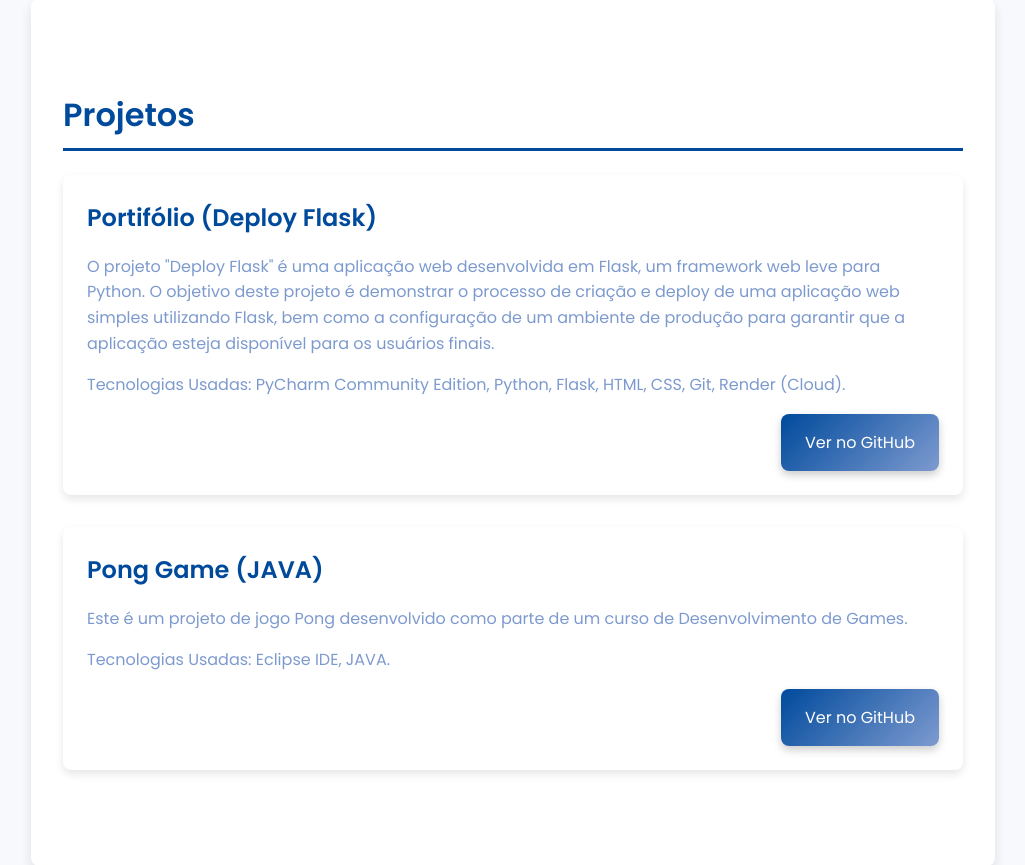
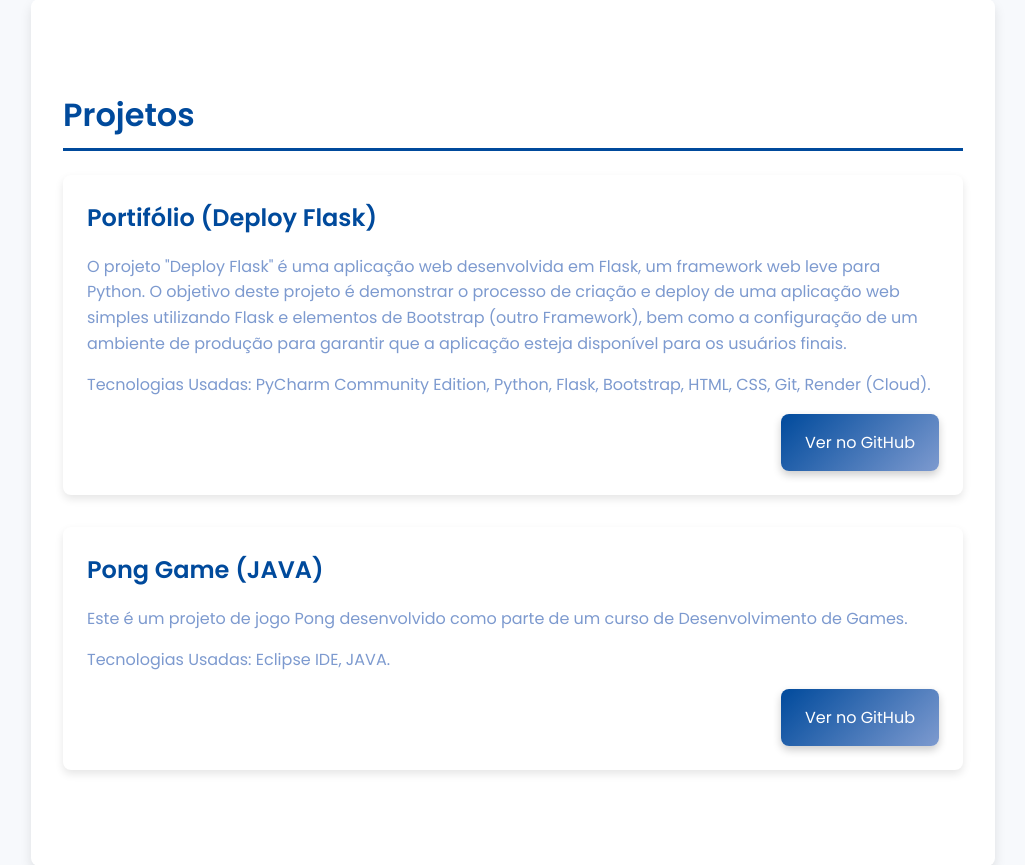
Before and after one commit to GuilhermeGustavoWeber/portfolio_V2, a Flask app: page / in a window 1280 px wide. Shown: the part 623-1488 px from the top of the page, without its empty margins (127-1152 px from the left). Run offline with Flask 3, Linux system fonts and the light colour scheme.

Commit message:
Update port.html

```diff
--- a/templates/port.html
+++ b/templates/port.html
@@ -9,8 +9,8 @@
     <h2>Projetos</h2>
     <div class="projeto">
         <h3>Portifólio (Deploy Flask)</h3>
-        <p>O projeto "Deploy Flask" é uma aplicação web desenvolvida em Flask, um framework web leve para Python. O objetivo deste projeto é demonstrar o processo de criação e deploy de uma aplicação web simples utilizando Flask, bem como a configuração de um ambiente de produção para garantir que a aplicação esteja disponível para os usuários finais.
-        <p>Tecnologias Usadas: PyCharm Community Edition, Python, Flask, HTML, CSS, Git, Render (Cloud).</p>
+        <p>O projeto "Deploy Flask" é uma aplicação web desenvolvida em Flask, um framework web leve para Python. O objetivo deste projeto é demonstrar o processo de criação e deploy de uma aplicação web simples utilizando Flask e elementos de Bootstrap (outro Framework), bem como a configuração de um ambiente de produção para garantir que a aplicação esteja disponível para os usuários finais.
+        <p>Tecnologias Usadas: PyCharm Community Edition, Python, Flask, Bootstrap, HTML, CSS, Git, Render (Cloud).</p>
         <div class="link-container">
             <a href="https://github.com/GuilhermeGustavoWeber/Portifolio_deployFlask" target="_blank" class="project-link">
                 Ver no GitHub
```
